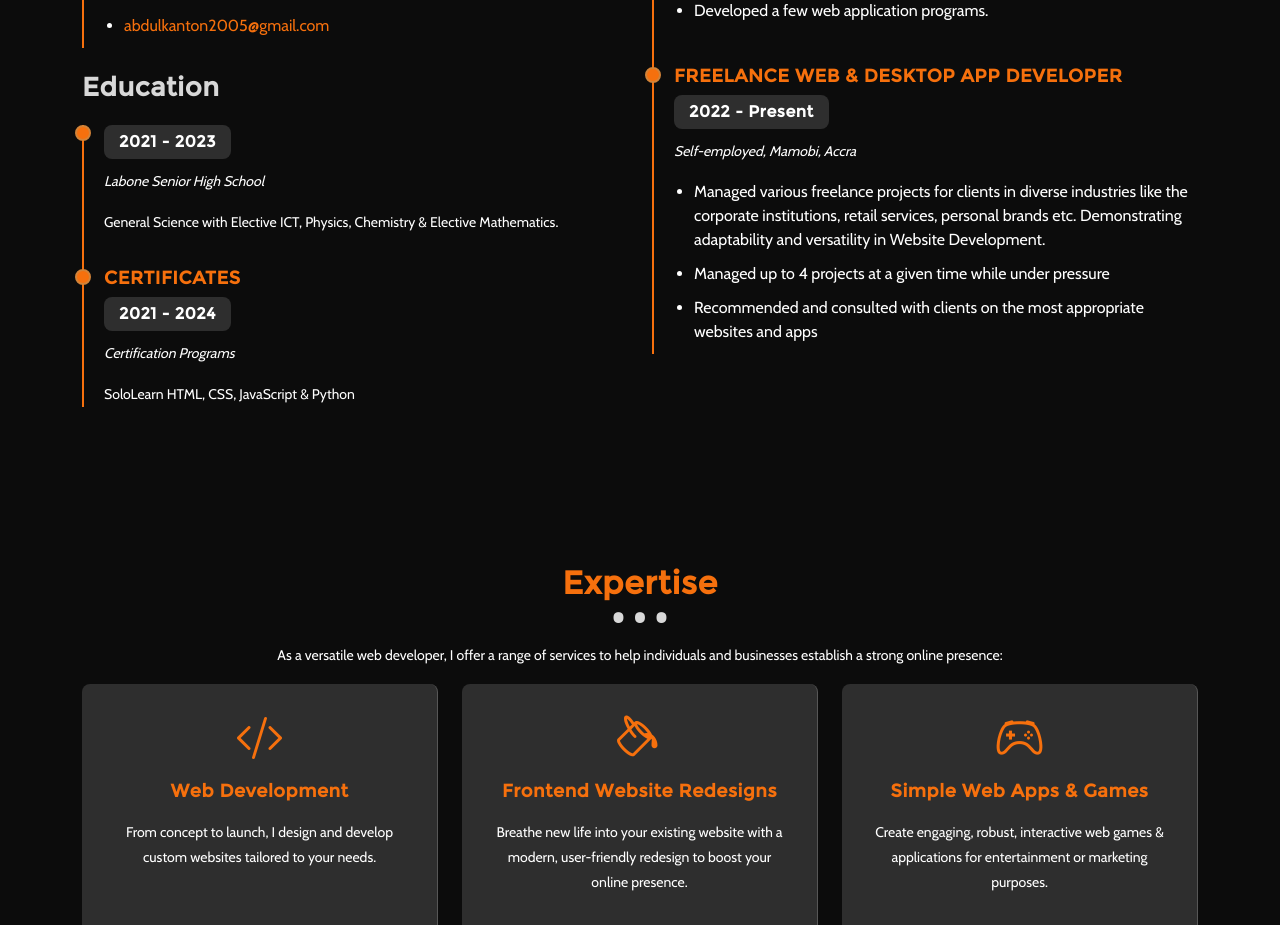
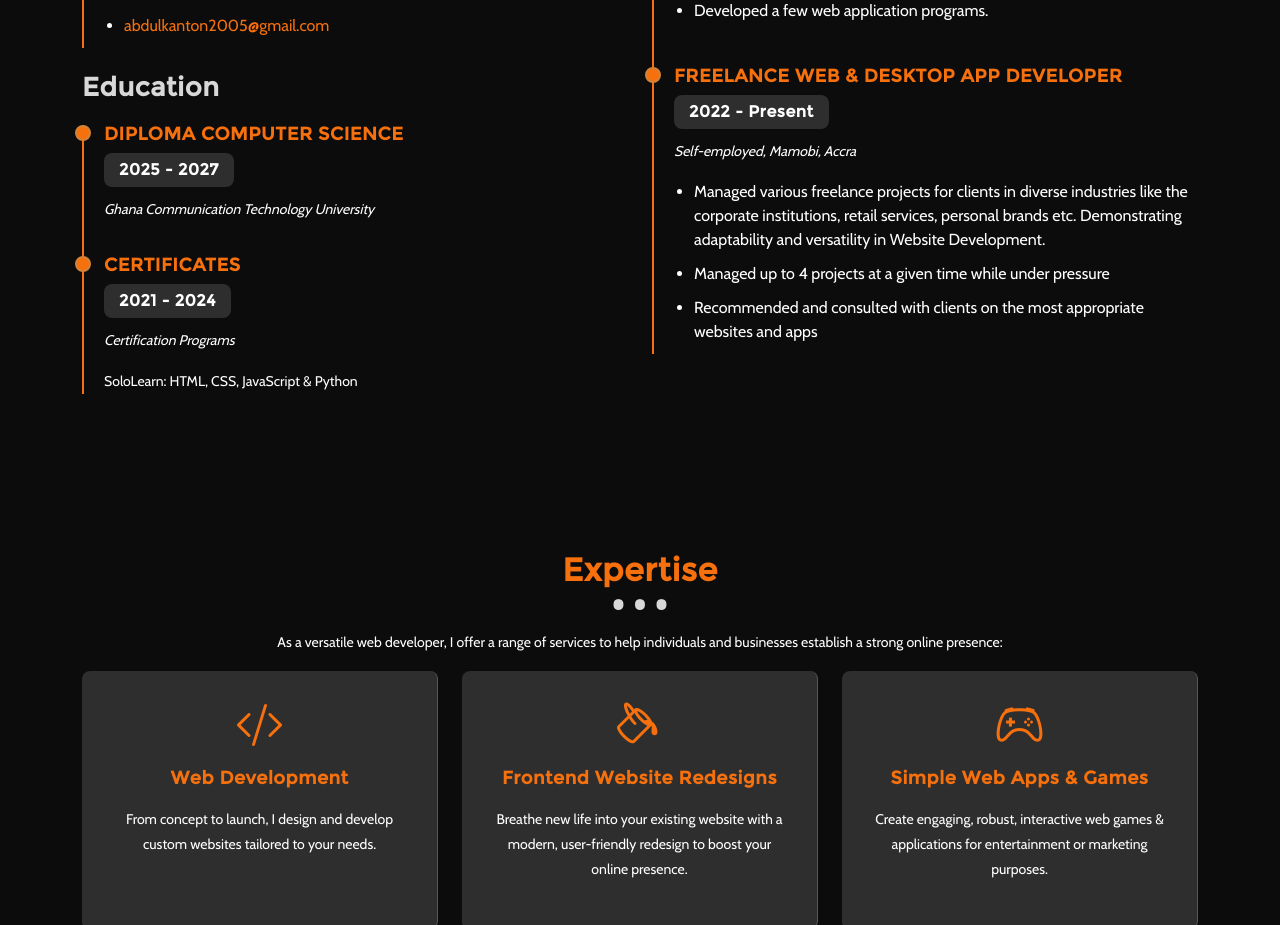
Before and after one commit to heli-toon/muhaiminsalay, a React (Vite) app: page / in a window 1280 px wide. Shown: the part 1947-2872 px from the top of the page. Built offline with nearby package versions, Linux system fonts and the light colour scheme; no server answers.

Commit message:
Added School Details to resume

```diff
--- a/src/components/Resume.jsx
+++ b/src/components/Resume.jsx
@@ -23,27 +23,21 @@ function Resume(){
               <h3 className="resume-title">Education</h3>
               {/* <div className="resume-item" data-aos="fade-up" data-aos-delay="100">
                 <h4>Bachelor's Degree Computer Science</h4>
-                <h5>2027 - 2025</h5>
+                <h5>2028 - 2025</h5>
                 <p><em>Ghana Communication Technology University</em></p>
                 <p></p>
               </div> */}
-              {/* <div className="resume-item" data-aos="fade-up" data-aos-delay="100">
+              <div className="resume-item" data-aos="fade-up" data-aos-delay="100">
                 <h4>Diploma Computer Science</h4>
                 <h5>2025 - 2027</h5>
                 <p><em>Ghana Communication Technology University</em></p>
                 <p></p>
-              </div> */}
-              <div className="resume-item" data-aos="fade-up" data-aos-delay="100">
-                <h4></h4>
-                <h5>2021 - 2023</h5>
-                <p><em>Labone Senior High School</em></p>
-                <p>General Science with Elective ICT, Physics, Chemistry &amp; Elective Mathematics.</p>
               </div>
               <div className="resume-item" data-aos="fade-up" data-aos-delay="100">
                 <h4>Certificates</h4>
                 <h5>2021 - 2024</h5>
                 <p><em>Certification Programs</em></p>
-                <p>SoloLearn HTML, CSS, JavaScript & Python</p>
+                <p>SoloLearn: HTML, CSS, JavaScript & Python</p>
               </div>
             </div>
             <div className="col-lg-6">
```
Also changed, not shown: src/pages/Home.jsx (+4 -4 lines).
